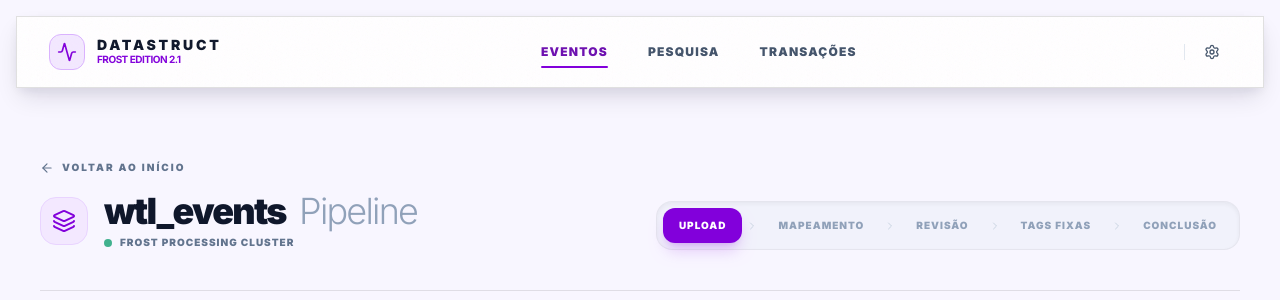
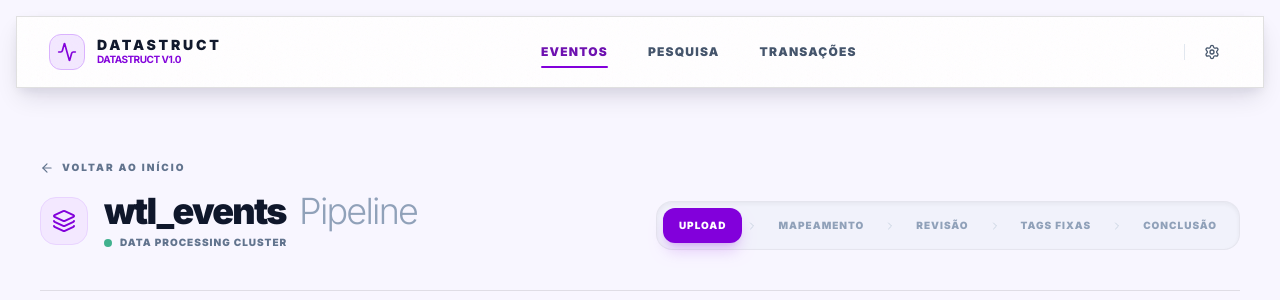
Before and after one commit to MatthSant/pradronizador-node, a Next.js app: page /processor/events in a window 1280 px wide. Shown: the top 300 px of the page. Built offline with nearby package versions, Linux system fonts and the light colour scheme.

Commit message:
ajustes de branding e versão

```diff
--- a/src/app/page.tsx
+++ b/src/app/page.tsx
@@ -47,7 +47,7 @@ export default function Home() {
         >
           <div className="inline-flex items-center space-x-2 px-3 py-1 bg-purple-100/50 border border-purple-200 rounded-full mb-4">
             <Sparkles className="w-3.5 h-3.5 text-purple-700" />
-            <span className="text-[10px] font-black uppercase tracking-[0.25em] text-purple-800">Frost Processing v2.1</span>
+            <span className="text-[10px] font-black uppercase tracking-[0.25em] text-purple-800">DataStruct v1.0</span>
           </div>
 
           <h1 className="text-6xl md:text-8xl font-black tracking-tighter leading-[0.9] text-slate-900">
--- a/src/app/processor/[type]/page.tsx
+++ b/src/app/processor/[type]/page.tsx
@@ -178,7 +178,7 @@ export default function ProcessorPage() {
               </h1>
               <div className="flex items-center space-x-2 mt-1">
                 <div className="w-2 h-2 rounded-full bg-emerald-600 animate-pulse" />
-                <span className="text-[10px] font-black uppercase tracking-widest text-slate-500">Frost Processing Cluster</span>
+                <span className="text-[10px] font-black uppercase tracking-widest text-slate-500">Data Processing Cluster</span>
               </div>
             </div>
           </div>
@@ -262,7 +262,7 @@ export default function ProcessorPage() {
                   <h4 className="text-2xl font-black text-slate-900 uppercase tracking-tighter">Sincronizando Lote</h4>
                   <p className="text-[10px] font-black uppercase tracking-[0.3em] text-purple-600 flex items-center justify-center space-x-2">
                     <Sparkles className="w-3 h-3" />
-                    <span>Frost High-Speed Engine</span>
+                    <span>High-Speed System Engine</span>
                   </p>
                 </div>
 
--- a/src/components/Navbar.tsx
+++ b/src/components/Navbar.tsx
@@ -25,7 +25,7 @@ export const Navbar = () => {
           </div>
           <div className="flex flex-col">
             <span className="text-sm font-black tracking-[0.2em] leading-none uppercase text-slate-900">DataStruct</span>
-            <span className="text-[10px] font-bold text-purple-700 tracking-tighter uppercase">Frost Edition 2.1</span>
+            <span className="text-[10px] font-bold text-purple-700 tracking-tighter uppercase">DataStruct v1.0</span>
           </div>
         </Link>
 
@@ -54,7 +54,7 @@ export const Navbar = () => {
           <button
             onClick={() => setIsSettingsOpen(true)}
             className="p-2.5 hover:bg-black/5 rounded-xl transition-all border border-transparent hover:border-black/5 group focus:ring-2 focus:ring-purple-600 outline-none"
-            title="Abrir Frost Control Center"
+            title="Abrir Central de Configurações"
           >
             <SettingsIcon className="w-4 h-4 text-slate-600 group-hover:rotate-45 transition-transform" />
           </button>
--- a/src/components/SettingsDrawer.tsx
+++ b/src/components/SettingsDrawer.tsx
@@ -53,7 +53,7 @@ export const SettingsDrawer: React.FC<SettingsDrawerProps> = ({ isOpen, onClose
                   <Settings className="w-5 h-5 text-purple-700" />
                 </div>
                 <div>
-                  <h3 className="text-lg font-black text-slate-900 tracking-tighter uppercase italic">Frost Control Center</h3>
+                  <h3 className="text-lg font-black text-slate-900 tracking-tighter uppercase italic">Central de Configurações</h3>
                   <span className="text-[10px] font-black text-purple-600 uppercase tracking-widest">Painel de Auditoria Global</span>
                 </div>
               </div>
@@ -172,7 +172,7 @@ export const SettingsDrawer: React.FC<SettingsDrawerProps> = ({ isOpen, onClose
               <div className="pt-10 border-t border-slate-100">
                  <div className="flex items-center justify-between px-2">
                    <div className="flex flex-col">
-                     <span className="text-[10px] font-black text-slate-900 uppercase tracking-widest">Frost Engine v2.1</span>
+                     <span className="text-[10px] font-black text-slate-900 uppercase tracking-widest">DataStruct Engine v1.0</span>
                      <span className="text-[9px] font-bold text-slate-400 uppercase">Stable Build</span>
                    </div>
                    <div className="flex items-center space-x-2 text-[10px] font-black uppercase text-emerald-600 bg-emerald-50 px-3 py-1.5 rounded-full border border-emerald-100">
```
